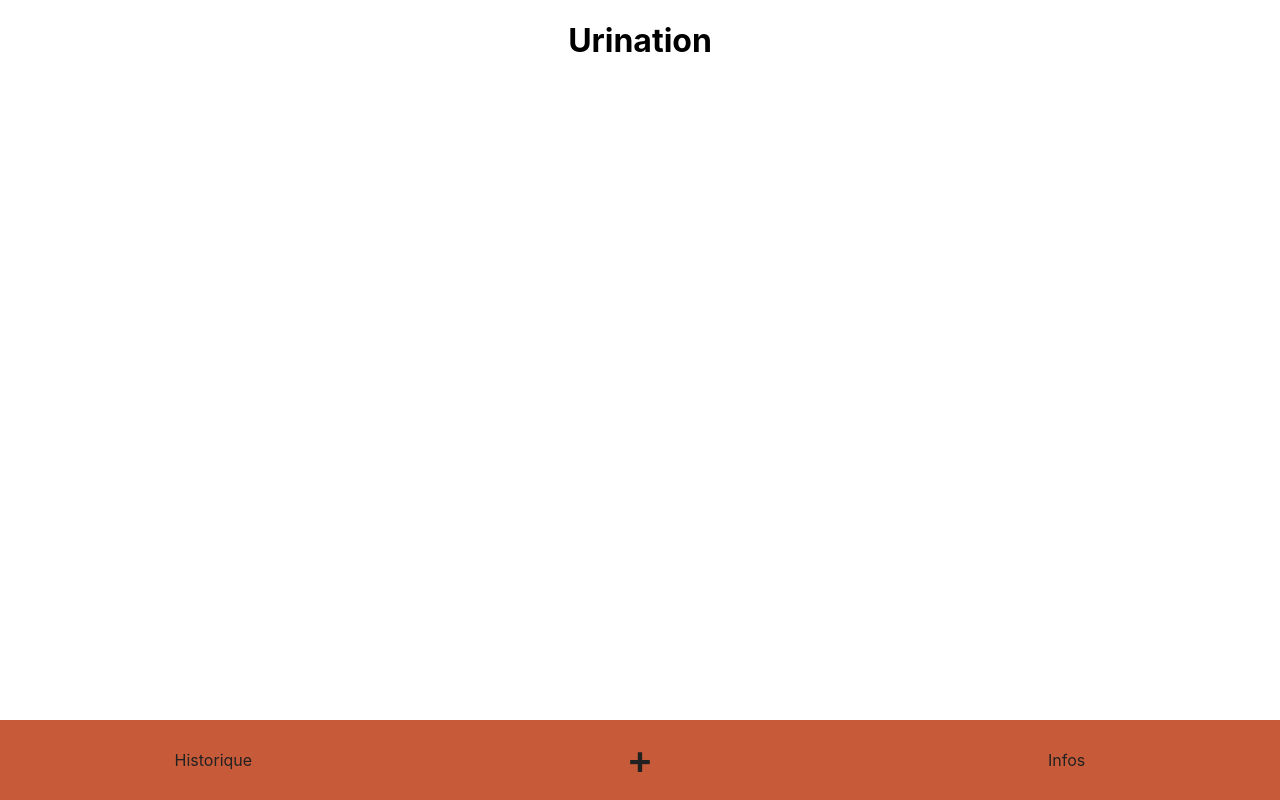
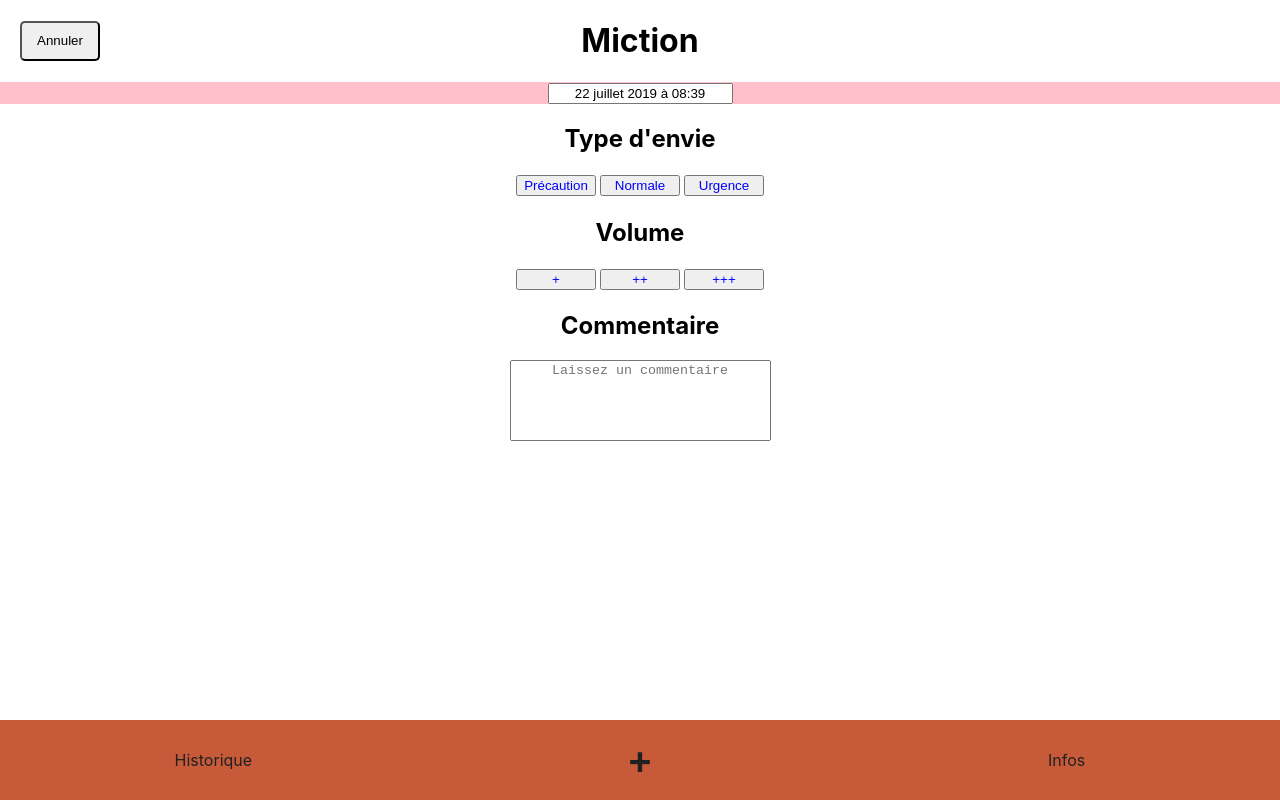
Before and after one commit to FlorianGardy/up-day-mobile, a React (Create React App) app: page /events/urination in a window 1280 px wide. Built offline with nearby package versions, Linux system fonts and the light colour scheme.

Commit message:
adding urination page

```diff
--- a/src/components/SummaryItem.jsx
+++ b/src/components/SummaryItem.jsx
@@ -18,7 +18,7 @@ const SummaryItem = ({ label, value }) => {
 
 SummaryItem.propTypes = {
   label: PropTypes.string.isRequired,
-  value: PropTypes.array.isRequired
+  value: PropTypes.string.isRequired
 };
 
 export default SummaryItem;
--- a/src/data.js
+++ b/src/data.js
@@ -91,3 +91,18 @@ export const volumes = [
     value: "High"
   }
 ];
+
+export const urinations = [
+  {
+    label: "Précaution",
+    value: "Précaution"
+  },
+  {
+    label: "Normale",
+    value: "Normale"
+  },
+  {
+    label: "Urgence",
+    value: "Urgence"
+  }
+];
--- a/src/pages/Drink.page.jsx
+++ b/src/pages/Drink.page.jsx
@@ -34,7 +34,7 @@ const Drink = ({
         rightButtonInfo={{
           text: "Suivant",
           onClick: () => history.push("/events/summary"),
-          isVisible: true
+          isVisible: kind && measure ? true : false
         }}
       />
       <DateAndTime
--- a/src/pages/Summary.page.jsx
+++ b/src/pages/Summary.page.jsx
@@ -1,4 +1,4 @@
-import React from "react";
+import React, { useEffect } from "react";
 import SummaryItem from "../components/SummaryItem";
 import Navbar from "../components/Navbar";
 import { connect } from "react-redux";
@@ -18,7 +18,7 @@ const Drink = ({
   return (
     <div>
       <TopBar
-        title="Récapitulatif"
+        title="Récap"
         leftButtonInfo={{
           text: "Retour",
           onClick: () => history.goBack(),
--- a/src/pages/Urination.page.jsx
+++ b/src/pages/Urination.page.jsx
@@ -1,13 +1,75 @@
 import React from "react";
+import DateAndTime from "../components/DateAndTime";
+import OptionSelector from "../components/OptionSelector";
+import Comment from "../components/Comment";
+import { volumes, urinations } from "../data";
 import Navbar from "../components/Navbar";
+import { connect } from "react-redux";
+import TopBar from "../components/TopBar";
+import {
+  updateDate,
+  updateKind,
+  updateMeasure,
+  updateComment
+} from "../pills/event/event.action";
 
-function Urination() {
+const Drink = ({
+  dispatch,
+  date,
+  kind,
+  measure,
+  context,
+  comment,
+  history
+}) => {
   return (
     <div>
-      <h1>Urination</h1>
+      <TopBar
+        title="Miction"
+        leftButtonInfo={{
+          text: "Annuler",
+          onClick: () => history.push("/history"),
+          isVisible: true
+        }}
+        rightButtonInfo={{
+          text: "Suivant",
+          onClick: () => history.push("/events/summary"),
+          isVisible: kind && measure ? true : false
+        }}
+      />
+      <DateAndTime
+        date={date}
+        handleChange={date => dispatch(updateDate(date))}
+      />
+      <h2>Type d'envie</h2>
+      <OptionSelector
+        options={urinations} //Creer des bouttons a l'aide d'un tableau d'objet avec le couple label -> value
+        activeOption={kind} //la donnée selectioné dans le state
+        onClick={drink => dispatch(updateKind(drink))} //la fonction qui enregistre l'etat au click du bouton
+      />
+      <h2>Volume</h2>
+      <OptionSelector
+        options={volumes}
+        activeOption={measure}
+        onClick={volume => dispatch(updateMeasure(volume))}
+      />
+      <h2>Commentaire</h2>
+      <Comment
+        commentText={comment}
+        onChange={e => dispatch(updateComment(e.target.value))}
+      />
       <Navbar />
     </div>
   );
-}
+};
 
-export default Urination;
+const mapDispatchToProps = state => ({
+  // Je fais passer toutes les données dans le reducer de l'event en props de la page.
+  date: state.EventReducer.date,
+  kind: state.EventReducer.kind,
+  measure: state.EventReducer.measure,
+  context: state.EventReducer.context,
+  comment: state.EventReducer.comment
+});
+
+export default connect(mapDispatchToProps)(Drink);
--- a/src/pills/event/event.reducer.js
+++ b/src/pills/event/event.reducer.js
@@ -2,7 +2,7 @@ const initialState = {
   date: new Date(),
   kind: "",
   measure: "",
-  context: [],
+  context: "Aucun",
   comment: ""
 };
 
```
